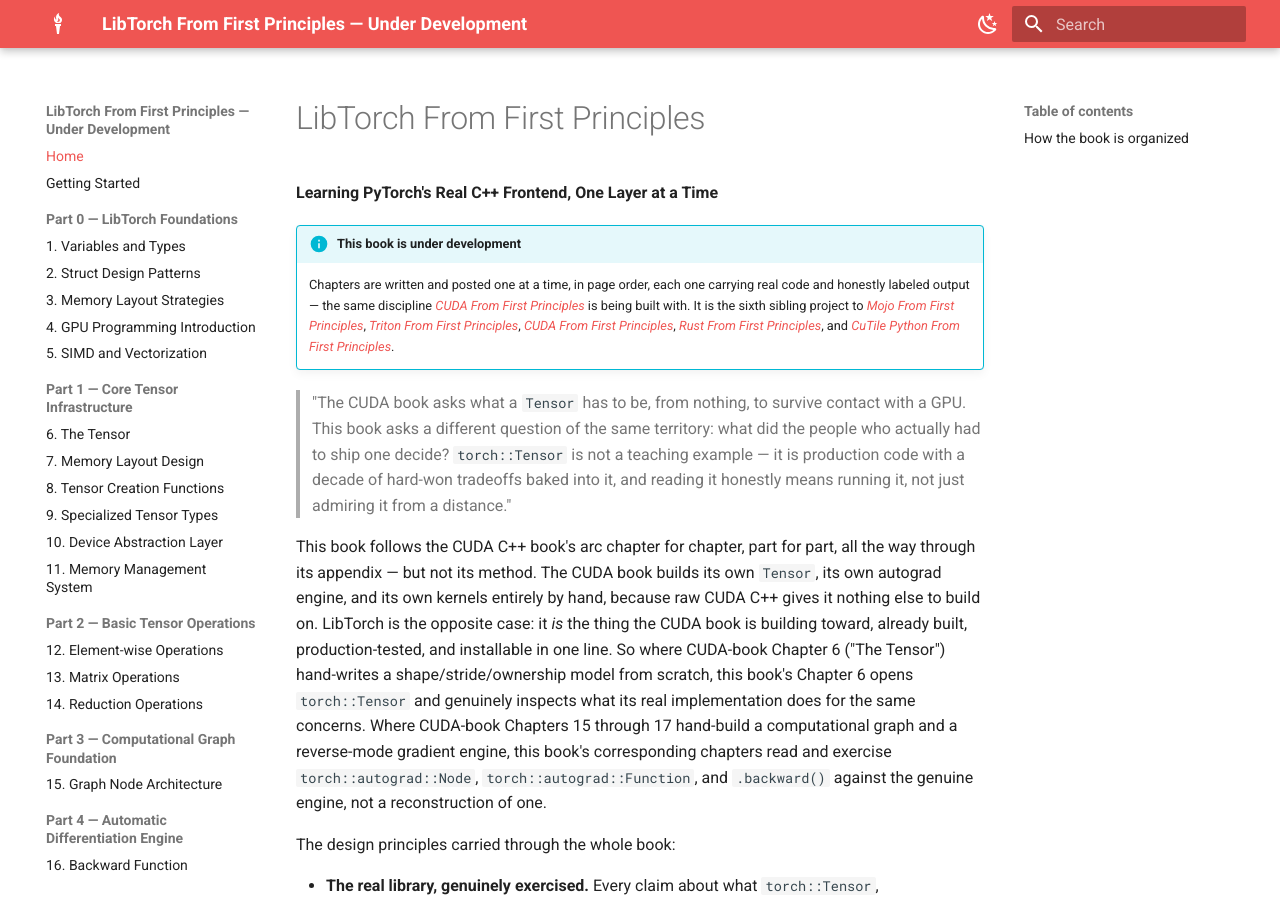
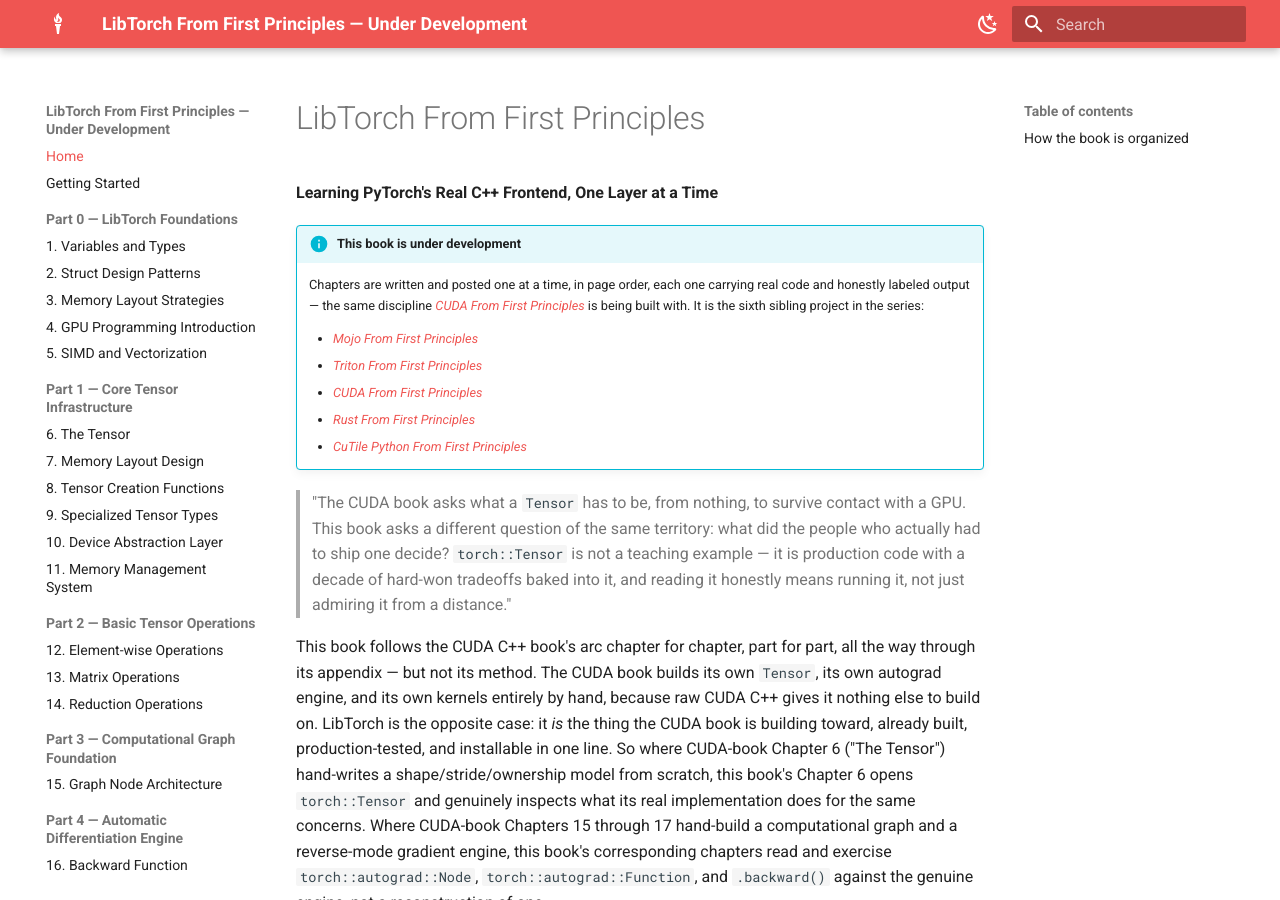
Before and after one commit to MaximumBeings/libtorch_from_first_principles, an MkDocs documentation site: the page built from docs/index.md, in a window 1280 px wide and 900 px high. Built offline with MkDocs 1.6.1 and Material for MkDocs 9.7.7, drawn with Linux system fonts in a browser that asks for light colours.

Commit message:
Format sibling-project links on the home page as a list
Co-Authored-By: Claude Sonnet 5 <noreply@anthropic.com>
Claude-Session: https://claude.ai/code/session_018aNF8asuQ7qdGxTUeqr1JR

```diff
--- a/docs/index.md
+++ b/docs/index.md
@@ -3,7 +3,13 @@
 **Learning PyTorch's Real C++ Frontend, One Layer at a Time**
 
 !!! info "This book is under development"
-    Chapters are written and posted one at a time, in page order, each one carrying real code and honestly labeled output — the same discipline [*CUDA From First Principles*](https://maximumbeings.github.io/cuda-from-first-principles/) is being built with. It is the sixth sibling project to [*Mojo From First Principles*](https://maximumbeings.github.io/mojo-from-first-principles/), [*Triton From First Principles*](https://maximumbeings.github.io/triton-from-first-principles/), [*CUDA From First Principles*](https://maximumbeings.github.io/cuda-from-first-principles/), [*Rust From First Principles*](https://maximumbeings.github.io/rust-from-first-principles/), and [*CuTile Python From First Principles*](https://maximumbeings.github.io/cutile-python-from-first-principles/).
+    Chapters are written and posted one at a time, in page order, each one carrying real code and honestly labeled output — the same discipline [*CUDA From First Principles*](https://maximumbeings.github.io/cuda-from-first-principles/) is being built with. It is the sixth sibling project in the series:
+
+    - [*Mojo From First Principles*](https://maximumbeings.github.io/mojo-from-first-principles/)
+    - [*Triton From First Principles*](https://maximumbeings.github.io/triton-from-first-principles/)
+    - [*CUDA From First Principles*](https://maximumbeings.github.io/cuda-from-first-principles/)
+    - [*Rust From First Principles*](https://maximumbeings.github.io/rust-from-first-principles/)
+    - [*CuTile Python From First Principles*](https://maximumbeings.github.io/cutile-python-from-first-principles/)
 
 > "The CUDA book asks what a `Tensor` has to be, from nothing, to survive contact with a GPU. This book asks a different question of the same territory: what did the people who actually had to ship one decide? `torch::Tensor` is not a teaching example — it is production code with a decade of hard-won tradeoffs baked into it, and reading it honestly means running it, not just admiring it from a distance."
 
```
